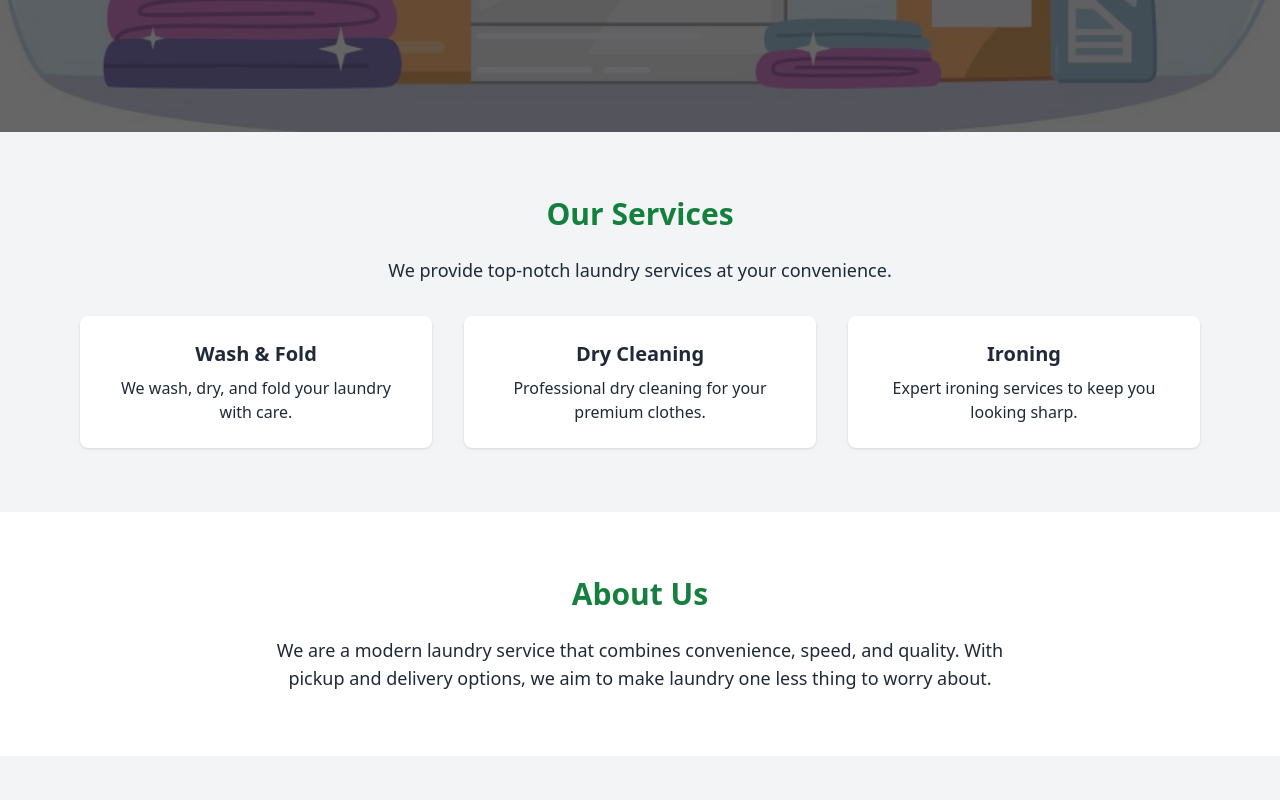
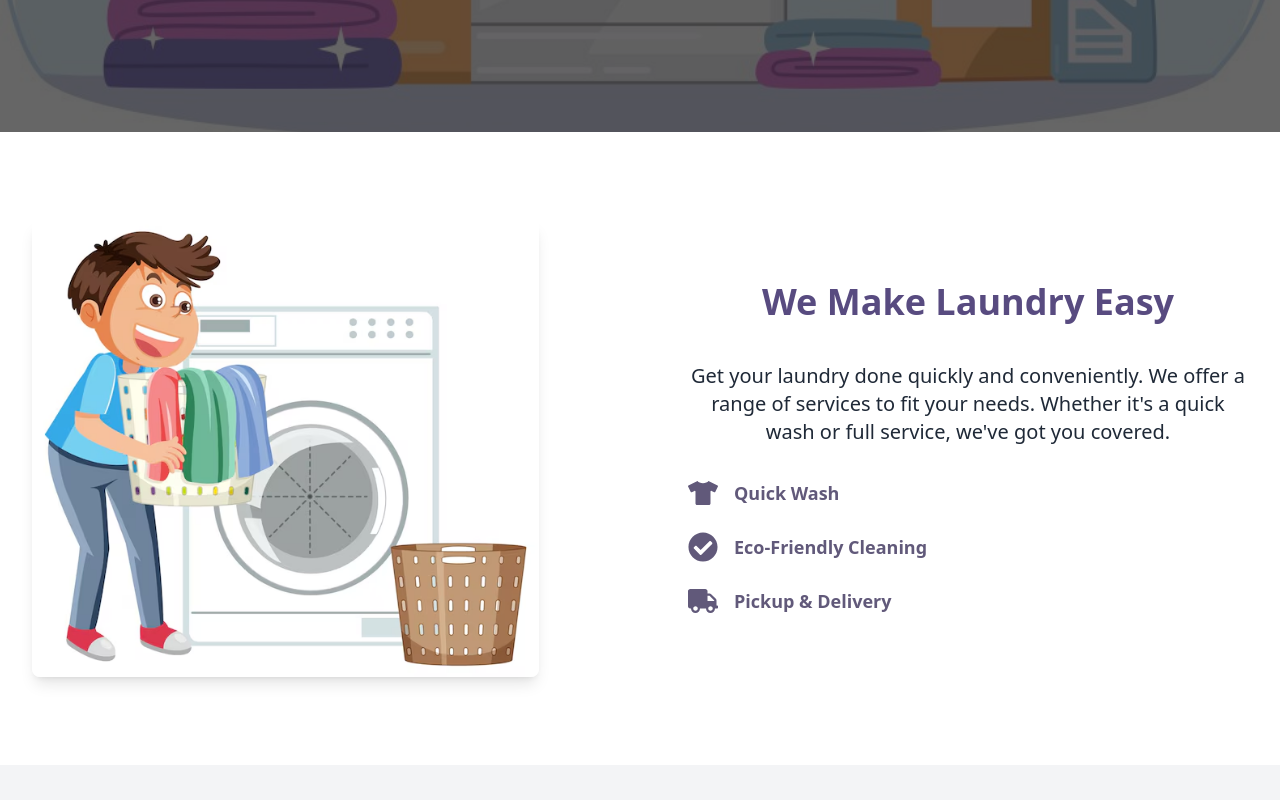
Before and after one commit to yasin2514/laundry-client, a React (Vite) app: page / in a window 1280 px wide. Shown: the part 680-1480 px from the top of the page. Built offline with nearby package versions, Linux system fonts and the light colour scheme.

Commit message:
laundry section added

```diff
--- a/src/App.jsx
+++ b/src/App.jsx
@@ -5,12 +5,14 @@ import Service from "./Sections/Home/Service";
 import AboutUs from "./Sections/Home/AboutUs";
 import Reviews from "./Sections/Home/Reviews";
 import ContactUs from "./Sections/Home/ContactUs";
+import Laundry from "./Sections/Home/Laundry";
 
 const App = () => {
   return (
     <div>
       <Navbar />
       <Banner />
+      <Laundry/>
       <Service />
       <AboutUs />
       <Reviews />
--- /dev/null
+++ b/src/Sections/Home/Laundry.jsx
@@ -0,0 +1,70 @@
+import React from "react";
+import img from "../../assets/img1.avif";
+import { FaTshirt, FaCheckCircle, FaTruck } from "react-icons/fa";
+
+const primaryColor = "#61597a";
+
+const Laundry = () => {
+  return (
+    <div className="bg-white w-full py-12 px-4 sm:px-6 lg:px-8">
+      <div className="max-w-7xl mx-auto text-center lg:flex lg:items-center lg:justify-between my-10 ">
+        {/* Image section */}
+        <div className="lg:w-5/12 flex flex-column justify-content-center ">
+          <img
+            src={img}
+            alt="Laundry Service"
+            className="w-full h-auto rounded-lg shadow-lg mx-auto transition-transform transform hover:scale-105"
+          />
+        </div>
+
+        {/* Text content section */}
+        <div className="mt-8   lg:mt-0 lg:w-1/2 lg:pl-12 ">
+          <h2 className="text-3xl mb-10 font-extrabold text-[#584b80] sm:text-4xl sm:leading-10">
+            We Make Laundry Easy
+          </h2>
+          <p className="mt-6 max-w-2xl mx-auto text-xl text-gray-800 sm:mt-4">
+            Get your laundry done quickly and conveniently. We offer a range of
+            services to fit your needs. Whether it's a quick wash or full
+            service, we've got you covered.
+          </p>
+
+          {/* Laundry Service List with Icons */}
+          <div className="mt-8 space-y-6 text-left">
+            <div className="flex items-center space-x-4 transition-transform transform ">
+              <FaTshirt className="text-3xl" style={{ color: primaryColor }} />
+              <span
+                className="text-lg font-semibold"
+                style={{ color: primaryColor }}
+              >
+                Quick Wash
+              </span>
+            </div>
+            <div className="flex items-center space-x-4 transition-transform transform">
+              <FaCheckCircle
+                className="text-3xl"
+                style={{ color: primaryColor }}
+              />
+              <span
+                className="text-lg font-semibold"
+                style={{ color: primaryColor }}
+              >
+                Eco-Friendly Cleaning
+              </span>
+            </div>
+            <div className="flex items-center space-x-4 transition-transform transform">
+              <FaTruck className="text-3xl" style={{ color: primaryColor }} />
+              <span
+                className="text-lg font-semibold"
+                style={{ color: primaryColor }}
+              >
+                Pickup & Delivery
+              </span>
+            </div>
+          </div>
+        </div>
+      </div>
+    </div>
+  );
+};
+
+export default Laundry;
```
Also changed, not shown: src/assets/img1.avif (added), src/assets/img2.avif (added).
